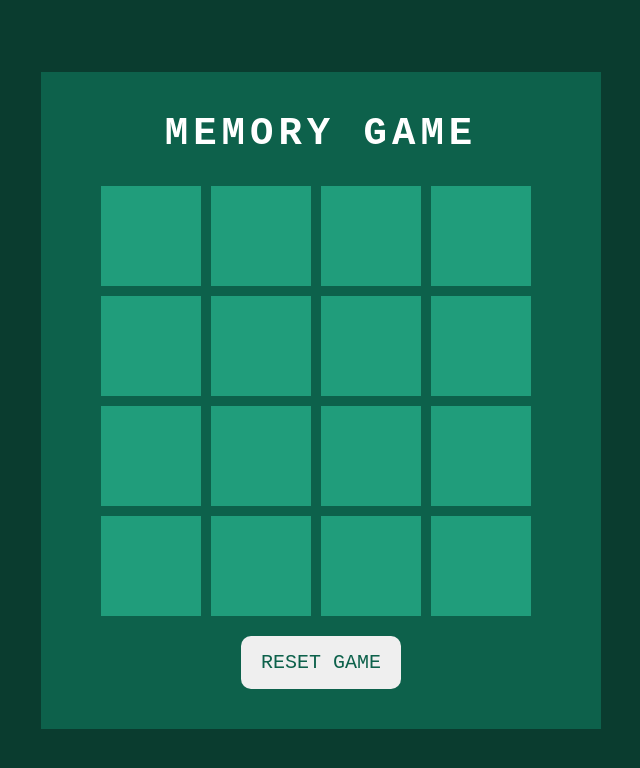
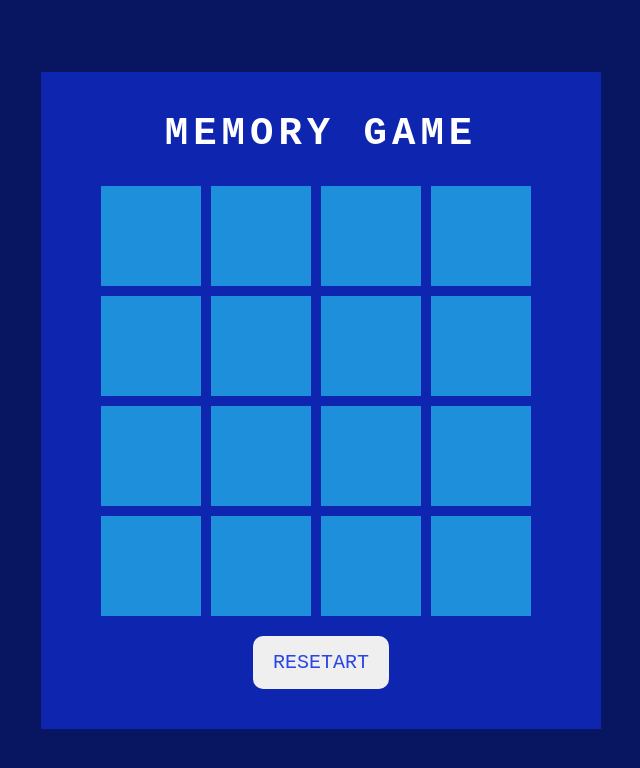
Before and after one commit to yassinedzaouha/memory-game, a plain HTML site: page index.html in a window 1280 px wide. Shown: the whole page, without its empty margins (319-959 px from the left). Drawn offline with Linux system fonts and the light colour scheme.

Commit message:
change colors

```diff
--- a/index.html
+++ b/index.html
@@ -8,9 +8,9 @@
 </head>
 <body>
     <div class="container">
-        <h2>Memory Game</h2>
+        <h2>Memory   Game</h2>
         <div class="game"></div>
-        <button class="reset" onclick="window.location.reload();">Reset Game</button>
+        <button class="reset" onclick="window.location.reload();">Resetart</button>
     </div>
     <script src="script.js"></script>
 </body>
--- a/style.css
+++ b/style.css
@@ -10,7 +10,7 @@ body {
     justify-content: center;
     align-items: center;
     min-height: 100vh;
-    background: #0a3c2f;
+    background: #081661;
 }
 
 .container {
@@ -20,7 +20,7 @@ body {
     align-items: center;
     flex-direction: column;
     gap: 30px;
-    background: #0d614b;
+    background: #0e26af;
     padding: 40px 60px;
 }
 
@@ -38,7 +38,7 @@ body {
     border: none;
     font-size: 20px;
     text-transform: uppercase;
-    color: #0d614b;
+    color: #2a47e6;
     font-weight: 300;
     cursor: pointer;
 }
@@ -79,10 +79,11 @@ body {
     content: '';
     position: absolute;
     inset: 0;
-    background: #209d7b;
+    background: #1e8fda;
     transition: 0.25s;
     transform: rotateY(0deg);
     backface-visibility: hidden;
+    /* border-radius: 10px; */
 }
 
 .boxOpen:after ,
```
